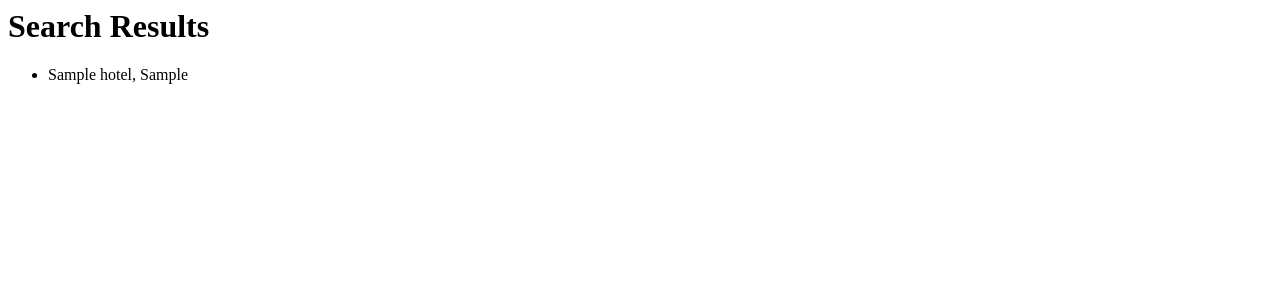
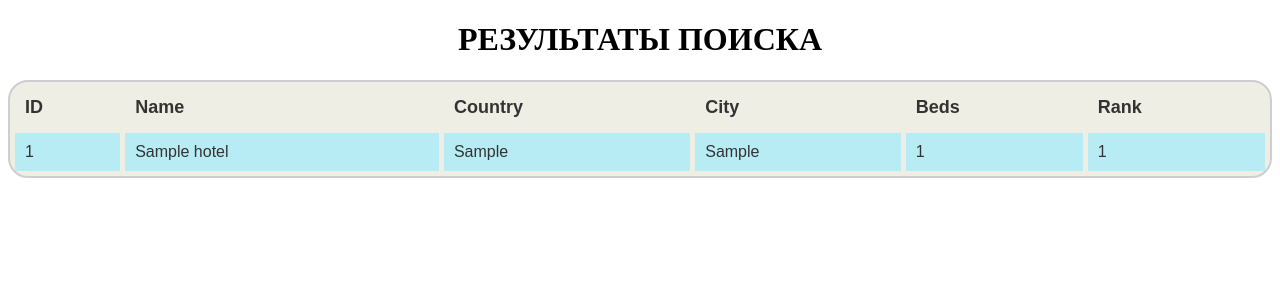
Before and after one commit to dcti77/booking, a Django app: template booking/hotels/templates/hotels/search_results.html in a window 1280 px wide. Shown: the top 300 px of the page. Run offline with Django 3.2, Linux system fonts and the light colour scheme; the template is opened without the code that fills it: values that come from a table or form of the project are taken from there, others are empty; tables that the repository leaves empty hold one stand-in row (values such as "Sample post").

Commit message:
Search for a hotel: by name, by location.

```diff
--- a/booking/hotels/templates/hotels/search_results.html
+++ b/booking/hotels/templates/hotels/search_results.html
@@ -1,9 +1,32 @@
-<h1>Search Results</h1>
-
-<ul>
-  {% for hotels in object_list %}
-    <li>
-      {{ hotels.name }}, {{ hotels.country }}
-    </li>
-  {% endfor %}
-</ul>
+{% load static %}
+<!DOCTYPE html>
+<html>
+<head>
+    <meta charset="UTF-8">
+    <title>Hotels list</title>
+    <link rel="stylesheet" href="{% static 'hotels/stylesheet.css'%}" type="text/css">
+</head>
+<body>
+    <h1 class="name"> РЕЗУЛЬТАТЫ ПОИСКА</h1>
+            <table class="hotels">
+                    <tr>
+                        <th class="headlines">ID</th>
+                        <th class="headlines" >Name</th>
+                        <th class="headlines" >Country</th>
+                        <th class="headlines">City</th>
+                        <th class="headlines">Beds</th>
+                        <th class="headlines">Rank</th>
+                    </tr>
+                {% for hotels in object_list %}
+                    <tr>
+                        <td class="information">{{ hotels.id }}</td>
+                        <td class="information">{{ hotels.name }}</td>
+                        <td class="information">{{ hotels.country }}</td>
+                        <td class="information">{{ hotels.town }}</td>
+                        <td class="information">{{ hotels.beds }}</td>
+                        <td class="information">{{ hotels.rank }}</td>
+                    </tr>
+                {% endfor %}
+            </table>
+</body>
+</html>
--- a/booking/hotels/urls.py
+++ b/booking/hotels/urls.py
@@ -1,9 +1,10 @@
 from django.urls import path
 from . import views
-from .views import SearchResultsView
+from .views import SearchResultsView, HomePageView
 
 
 urlpatterns = [
     path('', views.hotel, name='hotel'),
     path('search/', SearchResultsView.as_view(), name='search_results'),
+    path('home/', HomePageView.as_view(), name='home'),
 ]
```
Also changed, not shown: booking/hotels/templates/hotels/home.html (added, +15 -0 lines), booking/hotels/views.py (+19 -2 lines).
